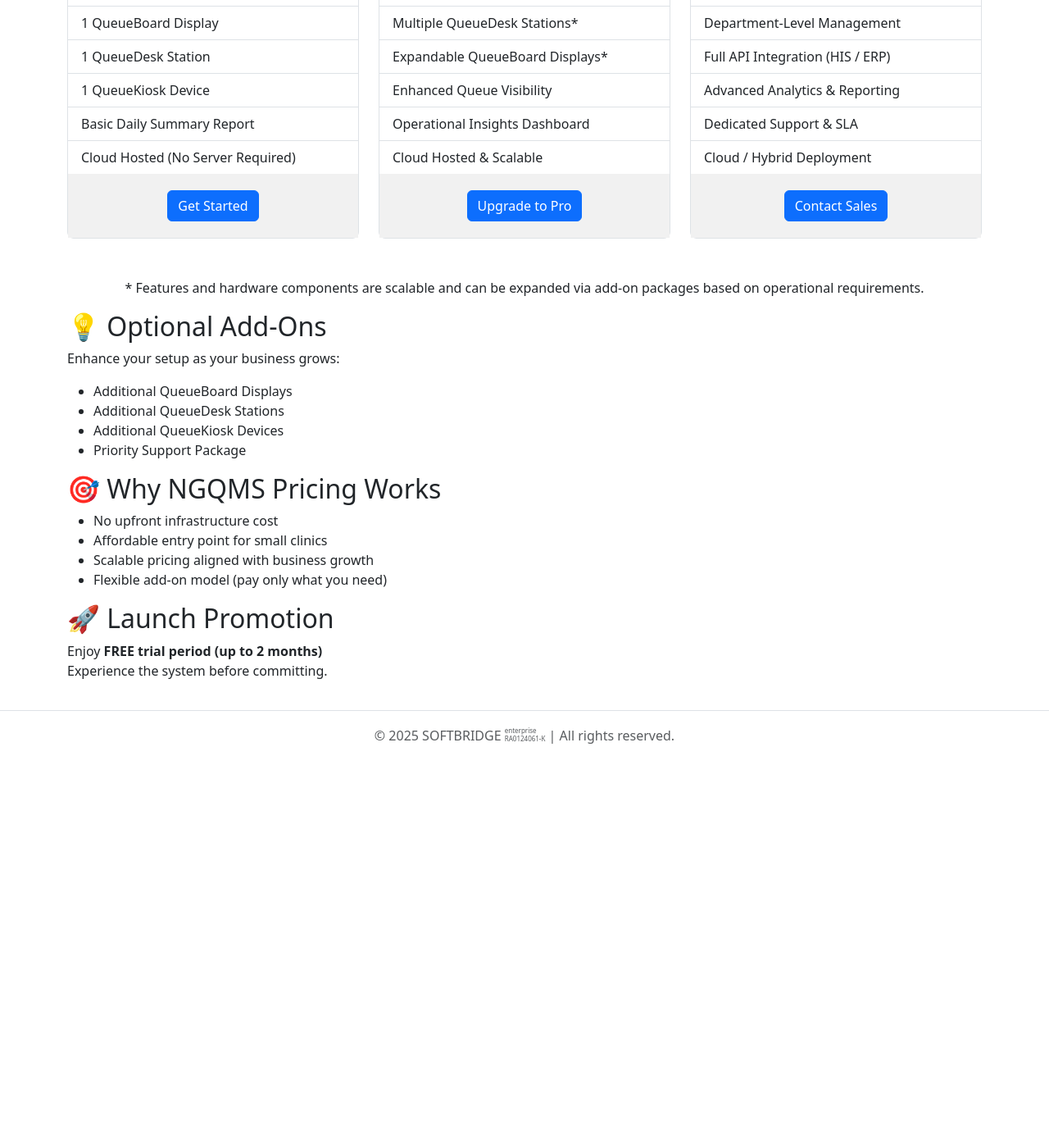
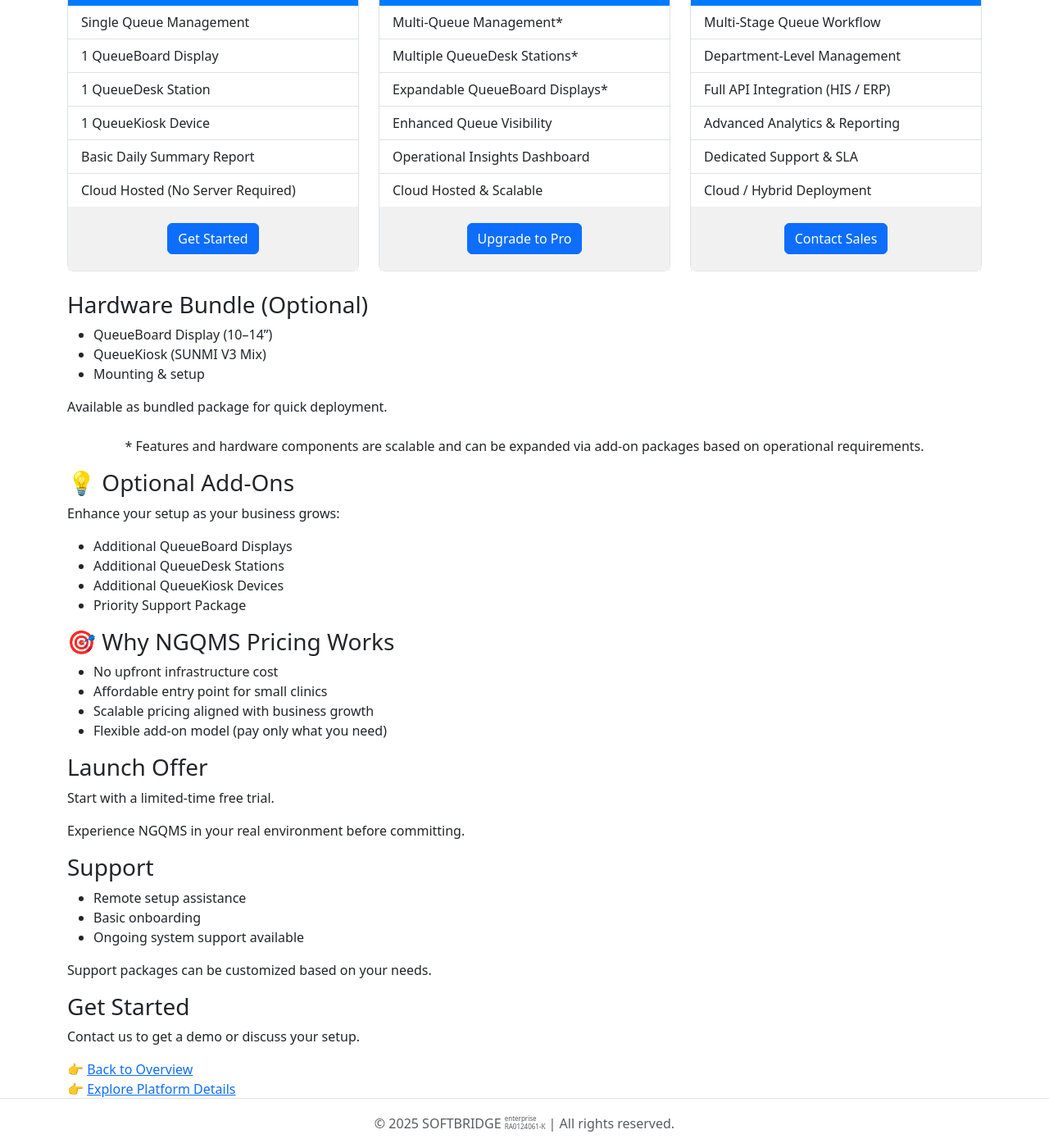
Before and after one commit to mfauziii/softbridge.github.io, a Jekyll site: the page built from ngqms/pricing.md, in a window 1280 px wide and 1400 px high, scrolled down 473 px. Shown: the whole window at 82% size. Built offline with Jekyll 4.4.1, drawn with Linux system fonts in a browser that asks for light colours; nearby versions of some CDN libraries; some of the changed text lies outside the part shown.

Commit message:
Update pricing.md

```diff
--- a/ngqms/pricing.md
+++ b/ngqms/pricing.md
@@ -4,8 +4,9 @@ title: "NGQMS Pricing"
 description: "Flexible and scalable pricing for NGQMS Lite, Pro, and Enterprise queue management solutions by SOFTBRIDGE Enterprise."
 keywords: "queue management system pricing, NGQMS pricing, queue system Malaysia, universal queue orchestration platform cost, cloud QMS pricing, NGQMS is designed for any environment where customers wait."
 ---
+# NGQMS Pricing
 
-# NGQMS Pricing Plans
+Simple, transparent pricing that grows with your business.
 
 ### Start Small. Scale as You Grow.
 
@@ -79,11 +80,19 @@ keywords: "queue management system pricing, NGQMS pricing, queue system Malaysia
 
 </div>
 
+### Hardware Bundle (Optional)
+
+- QueueBoard Display (10–14”)
+- QueueKiosk (SUNMI V3 Mix)
+- Mounting & setup
+
+Available as bundled package for quick deployment.
+
 <p class="text-center mt-4">
 * Features and hardware components are scalable and can be expanded via add-on packages based on operational requirements.
 </p>
 
-## 💡 Optional Add-Ons
+### 💡 Optional Add-Ons
 
 Enhance your setup as your business grows:
 
@@ -92,14 +101,30 @@ Enhance your setup as your business grows:
 - Additional QueueKiosk Devices
 - Priority Support Package
 
-## 🎯 Why NGQMS Pricing Works
+### 🎯 Why NGQMS Pricing Works
 
 - No upfront infrastructure cost
 - Affordable entry point for small clinics
 - Scalable pricing aligned with business growth
 - Flexible add-on model (pay only what you need)
 
-## 🚀 Launch Promotion
+### Launch Offer
 
-Enjoy **FREE trial period (up to 2 months)**
-Experience the system before committing.
+Start with a limited-time free trial.
+
+Experience NGQMS in your real environment before committing.
+
+### Support
+
+- Remote setup assistance
+- Basic onboarding
+- Ongoing system support available
+
+Support packages can be customized based on your needs.
+
+### Get Started
+
+Contact us to get a demo or discuss your setup.
+
+👉 [Back to Overview](./index.md)
+👉 [Explore Platform Details](./platform.md)
```
